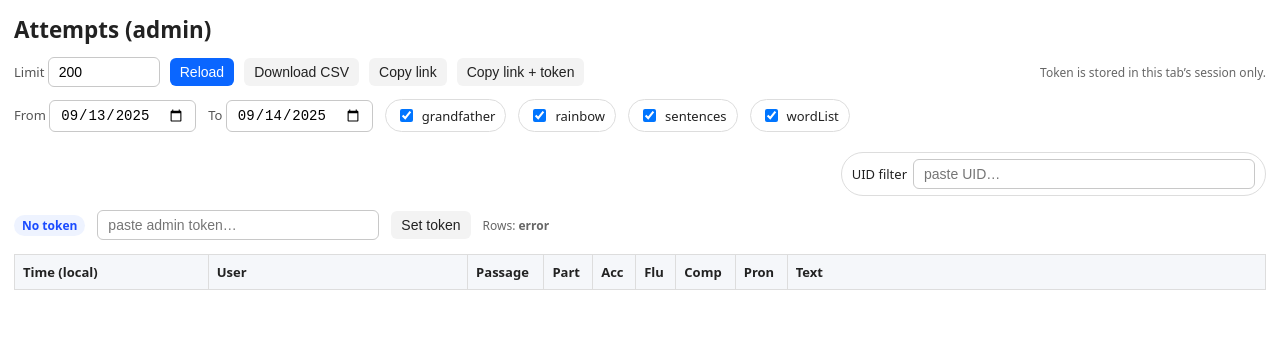
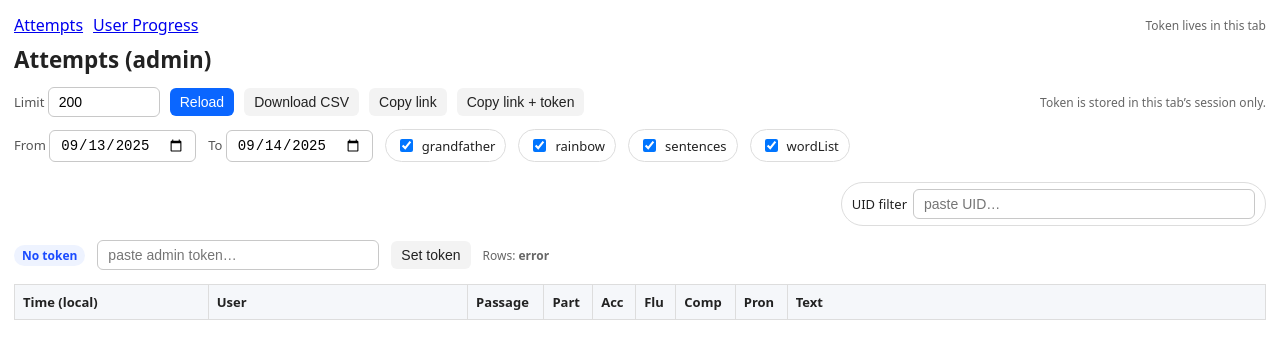
Before and after one commit to MARKANDALL/luxury-language-api, a website: page admin/user.html in a window 1280 px wide. Drawn offline with Linux system fonts and the light colour scheme; no server answers.

Commit message:
Update user.html

```diff
--- a/admin/user.html
+++ b/admin/user.html
@@ -219,7 +219,14 @@
   </script>
 </head>
 <body>
+  <nav style="display:flex;gap:10px;align-items:center;margin-bottom:8px">
+    <a href="/admin/user.html">Attempts</a>
+    <a href="/admin/index.html">User Progress</a>
+    <span style="margin-left:auto;color:#666;font-size:12px">Token lives in this tab</span>
+  </nav>
+
   <h1>Attempts (admin)</h1>
+
 
   <div class="toolbar">
     <label>Limit
```
